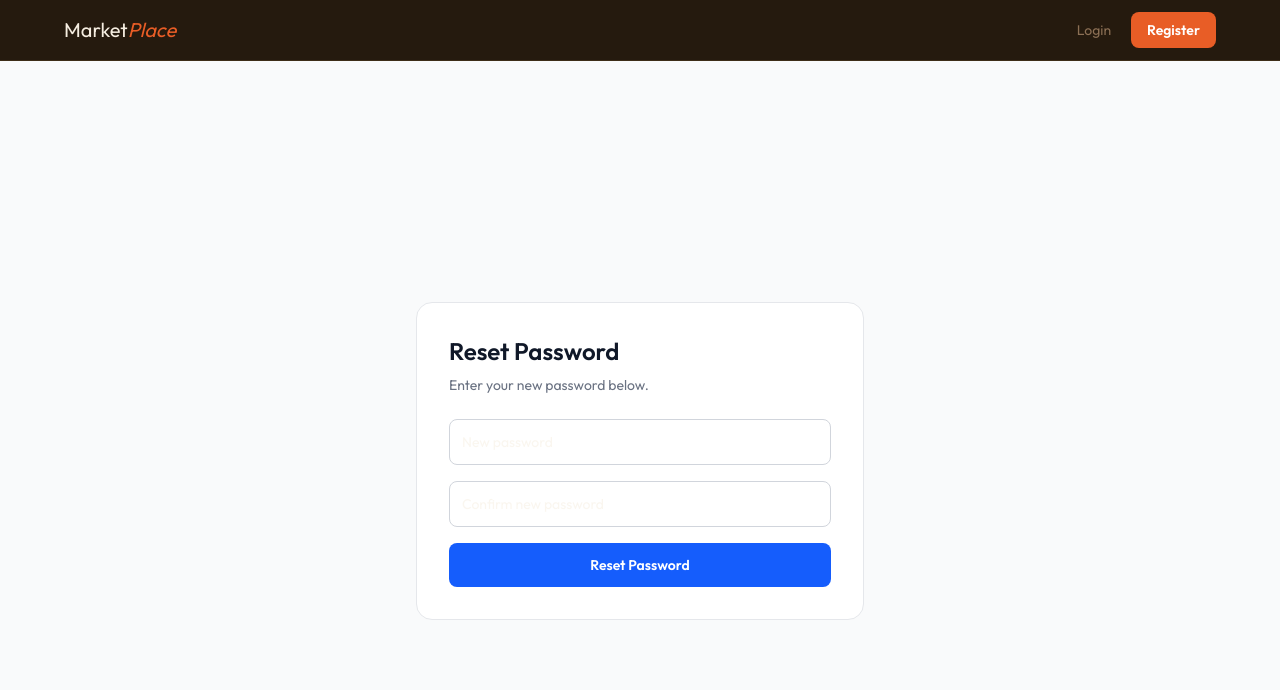
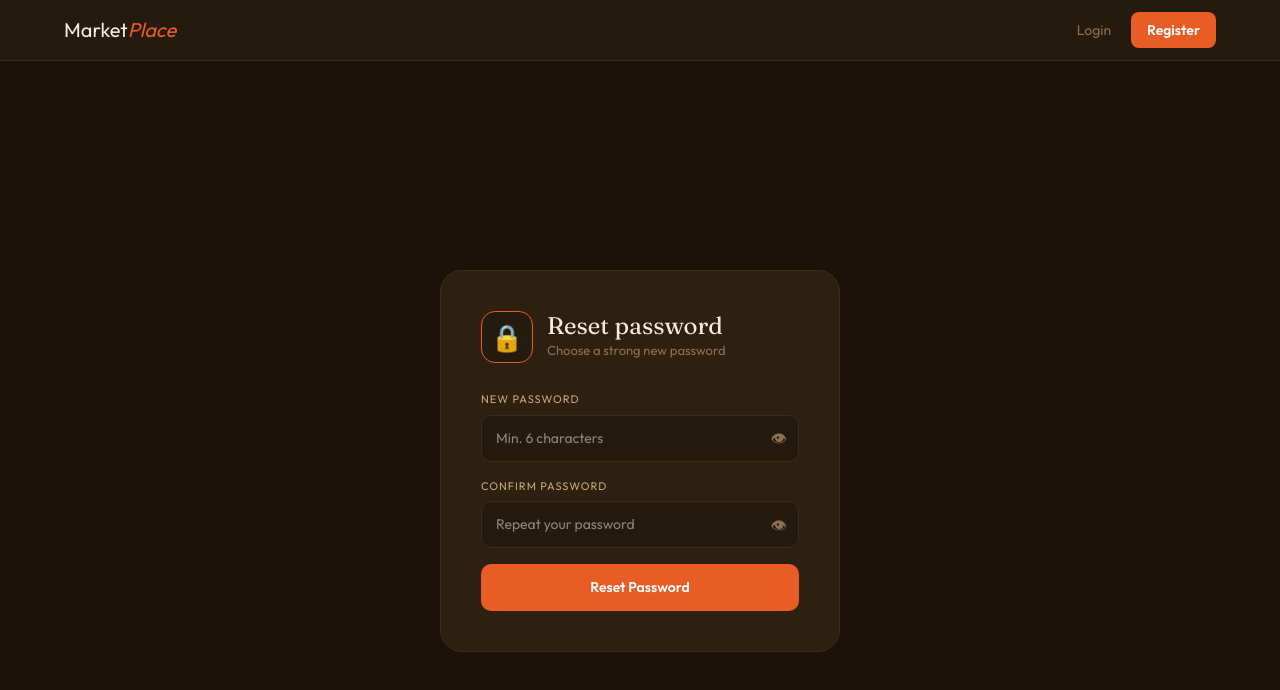
Before and after one commit to RaseltheHansel/marketPlace, a React (Vite) app in the folder client/react/: page /reset-password in a window 1280 px wide. Shown: the top 690 px of the page. Built offline with nearby package versions, Linux system fonts and the light colour scheme.

Commit message:
done changing the ui of resetpassword pages

```diff
--- a/client/react/src/pages/ResetPassword.tsx
+++ b/client/react/src/pages/ResetPassword.tsx
@@ -5,12 +5,14 @@ import { useMutation } from '@tanstack/react-query';
 import api from '../api/axios';
 
 export default function ResetPassword() {
-  const [searchParams]    = useSearchParams();
-  const navigate          = useNavigate();
-  const email             = searchParams.get('email') || '';
-  const token             = searchParams.get('token') || '';
-  const [newPassword, setNewPassword] = useState('');
-  const [confirm,     setConfirm]     = useState('');
+  const [searchParams]                  = useSearchParams();
+  const navigate                        = useNavigate();
+  const email                           = searchParams.get('email') || '';
+  const token                           = searchParams.get('token') || '';
+  const [newPassword, setNewPassword]   = useState('');
+  const [confirm,     setConfirm]       = useState('');
+  const [showNew,     setShowNew]       = useState(false);
+  const [showConfirm, setShowConfirm]   = useState(false);
 
   const mutation = useMutation({
     mutationFn: async () => {
@@ -25,32 +27,116 @@ export default function ResetPassword() {
 
   const handleSubmit = (e: FormEvent) => {
     e.preventDefault();
-    if (newPassword !== confirm) {
-      alert('Passwords do not match!');
-      return;
-    }
-    if (newPassword.length < 6) {
-      alert('Password must be at least 6 characters.');
-      return;
-    }
+    if (newPassword !== confirm) { alert('Passwords do not match!'); return; }
+    if (newPassword.length < 6)  { alert('Password must be at least 6 characters.'); return; }
     mutation.mutate();
   };
 
-  const inp = 'w-full border border-gray-300 p-3 rounded-lg outline-none focus:border-blue-500 text-sm';
+  const inputStyle = {
+    width: '100%',
+    background: '#251a0e',
+    border: '1px solid #3d2d18',
+    color: '#f5ede0',
+    padding: '12px 14px',
+    borderRadius: '10px',
+    fontSize: '14px',
+    fontFamily: 'Outfit, sans-serif',
+    outline: 'none',
+  };
+
+  const labelStyle = {
+    fontSize: '11px',
+    color: '#c9a87a',
+    display: 'block',
+    marginBottom: '7px',
+    letterSpacing: '1px',
+    textTransform: 'uppercase' as const,
+  };
+
+  const match = newPassword && confirm && newPassword === confirm;
+  const noMatch = newPassword && confirm && newPassword !== confirm;
 
   return (
-    <div className='min-h-screen bg-gray-50 flex items-center justify-center px-4'>
-      <div className='bg-white rounded-2xl border border-gray-200 p-8 w-full max-w-md'>
-        <h1 className='text-2xl font-bold text-gray-900 mb-2'>Reset Password</h1>
-        <p className='text-sm text-gray-500 mb-6'>Enter your new password below.</p>
-        <form onSubmit={handleSubmit} className='space-y-4'>
-          <input type='password' placeholder='New password' value={newPassword}
-            onChange={e => setNewPassword(e.target.value)} required className={inp} />
-          <input type='password' placeholder='Confirm new password' value={confirm}
-            onChange={e => setConfirm(e.target.value)} required className={inp} />
-          <button type='submit' disabled={mutation.isPending}
-            className='w-full bg-blue-600 hover:bg-blue-700 disabled:opacity-50
-              text-white py-3 rounded-lg font-bold text-sm'>
+    <div style={{ background: '#1c1209', minHeight: '100vh', display: 'flex', alignItems: 'center', justifyContent: 'center', padding: '24px' }}>
+      <div style={{ background: '#2e2010', border: '1px solid #3d2d18', borderRadius: '22px', padding: '40px', width: '100%', maxWidth: '400px' }}>
+
+        {/* Icon + Title */}
+        <div style={{ display: 'flex', alignItems: 'center', gap: '14px', marginBottom: '28px' }}>
+          <div style={{ width: '52px', height: '52px', background: '#251a0e', border: '1px solid #e85d26', borderRadius: '14px', display: 'flex', alignItems: 'center', justifyContent: 'center', fontSize: '26px' }}>
+            🔒
+          </div>
+          <div>
+            <h1 style={{ fontFamily: 'Fraunces, serif', fontSize: '24px', color: '#f5ede0', lineHeight: 1.1 }}>
+              Reset password
+            </h1>
+            <p style={{ fontSize: '13px', color: '#8c7055', marginTop: '2px' }}>
+              Choose a strong new password
+            </p>
+          </div>
+        </div>
+
+        <form onSubmit={handleSubmit}
+          style={{ display: 'flex', flexDirection: 'column', gap: '16px' }}>
+
+          {/* New password */}
+          <div>
+            <label style={labelStyle}>New Password</label>
+            <div style={{ position: 'relative' }}>
+              <input
+                type={showNew ? 'text' : 'password'}
+                placeholder='Min. 6 characters'
+                value={newPassword}
+                onChange={e => setNewPassword(e.target.value)}
+                required style={{ ...inputStyle, paddingRight: '44px' }}
+                onFocus={e => (e.target as HTMLInputElement).style.borderColor = '#e85d26'}
+                onBlur={e => (e.target as HTMLInputElement).style.borderColor = '#3d2d18'}
+              />
+              <button type='button' onClick={() => setShowNew(!showNew)}
+                style={{ position: 'absolute', right: '12px', top: '50%', transform: 'translateY(-50%)', background: 'none', border: 'none', color: '#8c7055', cursor: 'pointer', fontSize: '16px' }}>
+                {showNew ? '🙈' : '👁'}
+              </button>
+            </div>
+
+            {/* Strength bar */}
+            {newPassword.length > 0 && (
+              <div style={{ marginTop: '8px' }}>
+                <div style={{ display: 'flex', gap: '4px', marginBottom: '4px' }}>
+                  {[1,2,3,4].map(i => (
+                    <div key={i} style={{ flex: 1, height: '3px', borderRadius: '2px', background: newPassword.length >= i * 3 ? i <= 1 ? '#e85d26' : i <= 2 ? '#f0832f' : i <= 3 ? '#d4a843' : '#4caf50' : '#3d2d18', transition: 'background 0.3s' }} />
+                  ))}
+                </div>
+                <p style={{ fontSize: '11px', color: '#8c7055' }}>
+                  {newPassword.length < 4 ? 'Weak' : newPassword.length < 7 ? 'Fair' : newPassword.length < 10 ? 'Good' : 'Strong'}
+                </p>
+              </div>
+            )}
+          </div>
+
+          {/* Confirm password */}
+          <div>
+            <label style={labelStyle}>Confirm Password</label>
+            <div style={{ position: 'relative' }}>
+              <input
+                type={showConfirm ? 'text' : 'password'}
+                placeholder='Repeat your password'
+                value={confirm}
+                onChange={e => setConfirm(e.target.value)}
+                required
+                style={{ ...inputStyle, paddingRight: '44px', borderColor: noMatch ? '#e85d26' : match ? '#4caf50' : '#3d2d18' }}
+                onFocus={e => (e.target as HTMLInputElement).style.borderColor = noMatch ? '#e85d26' : match ? '#4caf50' : '#e85d26'}
+                onBlur={e => (e.target as HTMLInputElement).style.borderColor = noMatch ? '#e85d26' : match ? '#4caf50' : '#3d2d18'}
+              />
+              <button type='button' onClick={() => setShowConfirm(!showConfirm)}
+                style={{ position: 'absolute', right: '12px', top: '50%', transform: 'translateY(-50%)', background: 'none', border: 'none', color: '#8c7055', cursor: 'pointer', fontSize: '16px' }}>
+                {showConfirm ? '🙈' : '👁'}
+              </button>
+            </div>
+            {match   && <p style={{ fontSize: '11px', color: '#4caf50', marginTop: '4px' }}>✓ Passwords match</p>}
+            {noMatch && <p style={{ fontSize: '11px', color: '#e85d26', marginTop: '4px' }}>✗ Passwords do not match</p>}
+          </div>
+
+          <button type='submit' disabled={mutation.isPending || !!noMatch}
+            style={{ background: noMatch ? '#3d2d18' : mutation.isPending ? '#7a3010' : '#e85d26', color: noMatch ? '#8c7055' : '#fff', border: 'none', padding: '13px', borderRadius: '10px', fontSize: '14px', fontWeight: 600, cursor: noMatch || mutation.isPending ? 'not-allowed' : 'pointer', fontFamily: 'Outfit, sans-serif', transition: 'all 0.2s' }}>
             {mutation.isPending ? 'Resetting...' : 'Reset Password'}
           </button>
         </form>
```
